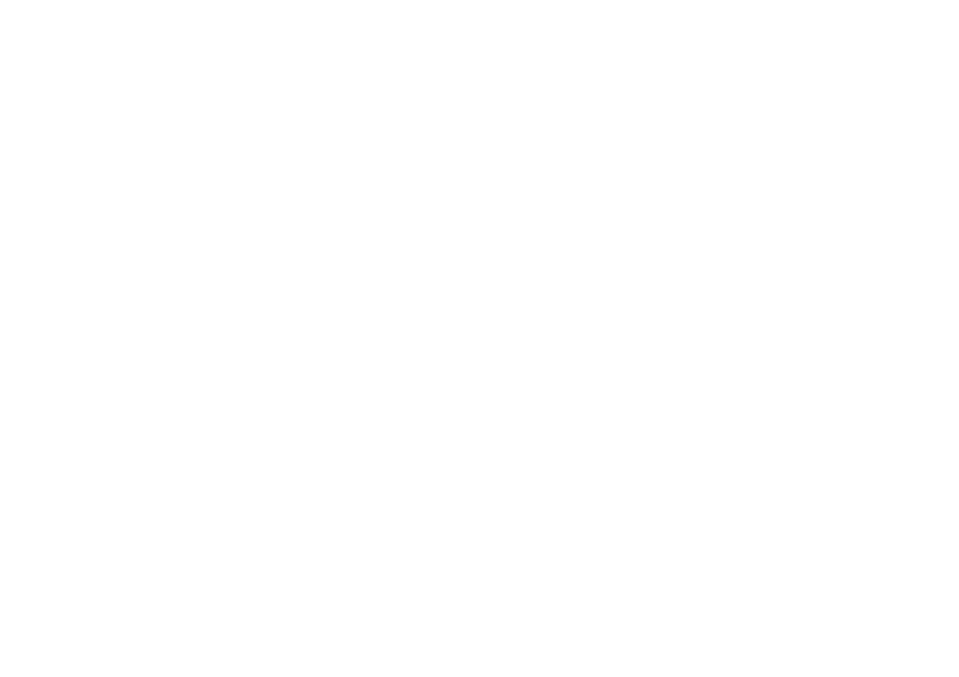
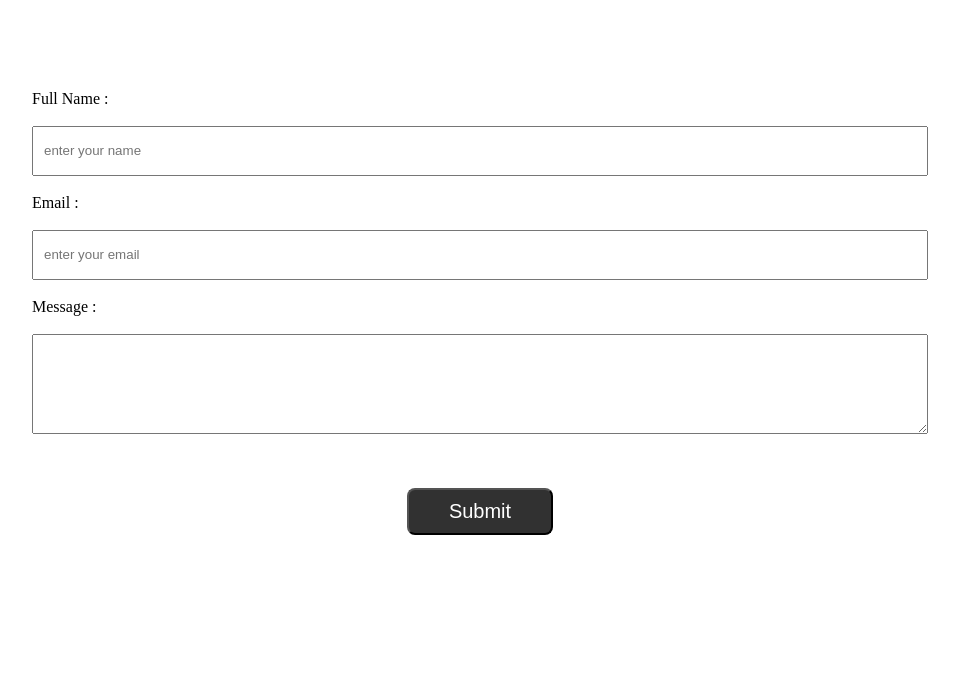
Before and after one commit to FACG6/3AF, a plain HTML site: page index.html in a window 1280 px wide. Shown: the whole page, without its empty margins (160-1119 px from the left). Drawn offline with Linux system fonts and the light colour scheme.

Commit message:
add section contact us

```diff
--- a/index.html
+++ b/index.html
@@ -22,7 +22,28 @@
 
 
 <!-- anies -->
-
+<div class="contact_us">
+          <div class="container">
+            <label>Full Name :</label>
+            <br>
+              <br>
+            <input type="text" placeholder="enter your name" id="fullName">
+            <br>
+              <br>
+            <label>Email :</label>
+            <br>
+              <br>
+            <input type="text" placeholder="enter your email" id="email">
+            <br>
+              <br>
+            <label>Message :</label>
+            <br>
+              <br>
+            <textarea class="message"></textarea>
+<div class="submit_center">
+            <input type="submit" value="Submit" id="send_btn" >
+</div>
+          </div>
     </div>
 
   </body>
--- a/style.css
+++ b/style.css
@@ -1,13 +1,116 @@
-
-.sidebar{
-
-  width: 20%;
-  float:left;
-  background-color: blue;
+*{
+  padding: 0;
+  margin: 0;
+  box-sizing: border-box;
+}
+.contact_us{
+    background-color:  ;
+    height: auto;
+    width: 100%;
+    color: black;
+}
+.contact_us .container{
+  padding: 7% 15%;
 
 }
 
-.content{
-  width: :80%;
-  float: right;;
+.contact_us .container #fullName,#email{
+  width: 100%;
+  height: 50px;
+  padding: 10px;
 }
+
+.contact_us .container .message{
+  width: 100%;
+  height: 100px;
+  padding: 10px;
+}
+.buttonHolder{
+  text-align: center;
+}
+
+.submitstyle{
+height: 45px;
+background: #0982b5;
+cursor: pointer;
+color: #fff;
+
+border: 1px solid #eee;
+
+border-radius: 20px;
+
+/* box-shadow: 5px 5px 5px #eee; */
+width: 35%;
+
+}
+.title_contact_us{
+  margin: 0;
+    padding: 0 0 20px;
+    color: black;
+    text-align: center;
+}
+
+.submit_center{
+  text-align: center;
+}
+
+.contact_us .container #send_btn{
+  padding: 10px 40px;
+  margin: 50px 0;
+  cursor: pointer;
+  background-color: #313131;
+  color: white;
+  border-radius: 8px;
+  font-size: 20px;
+}
+
+.contact_us .container #send_btn:hover{
+  cursor: pointer;
+  background-color: #212121;
+
+}
+
+/* .transparent{
+position: absolute;
+top: 50%;
+left: 50%;
+transform: translate(-50%,-50%);
+width: 400px;
+height: 500px;
+padding: 80px 40px;
+box-sizing: border-box;
+background: rgba(0,0,0,.5);
+} */
+
+.submitstyle:hover {
+background: #016ABC;
+
+color: #000;
+
+border: 1px solid #eee;
+
+border-radius: 20px;
+
+box-shadow: 5px 5px 5px #eee;
+
+}
+
+#send{
+
+}
+
+
+/*************------ @media section3 -----*************/
+
+@media (max-width:767px){
+    .section3 .name-div{
+    padding: 0 20px;
+}
+
+.section3 .email-div{
+    padding: 0 20px;
+}
+    .section3 .message{
+    padding: 0 20px;
+}
+}
```
